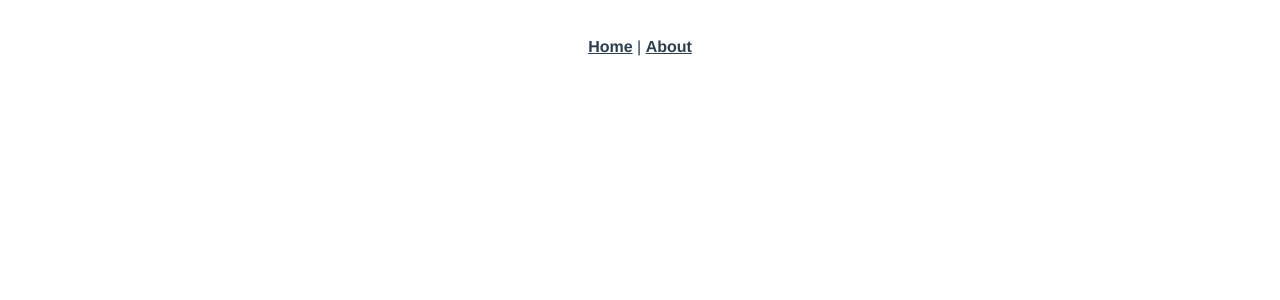
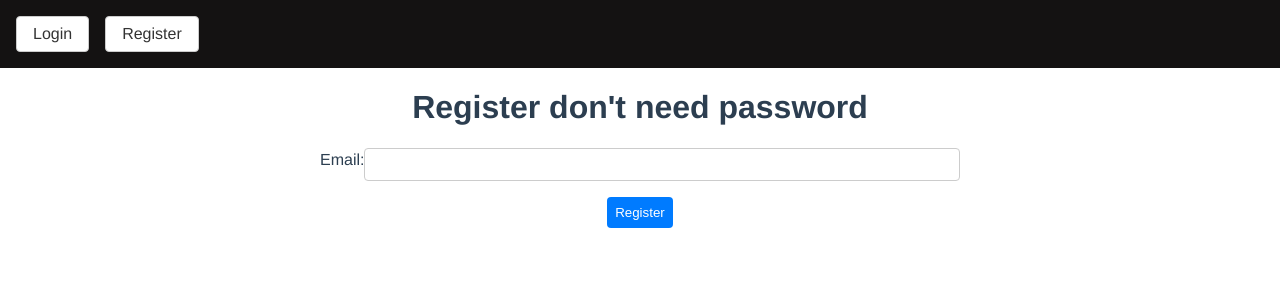
Before and after one commit to sanxincao/bootser-vue, a Vue app: page /register in a window 1280 px wide. Before the commit this address had no page. Shown: the top 300 px of the page. Built offline with nearby package versions, Linux system fonts and the light colour scheme.

Commit message:
save all

```diff
--- a/package.json
+++ b/package.json
@@ -8,6 +8,7 @@
     "lint": "vue-cli-service lint"
   },
   "dependencies": {
+    "axios": "^1.4.0",
     "core-js": "^3.8.3",
     "vue": "^3.2.13",
     "vue-router": "^4.0.3",
--- a/src/App.vue
+++ b/src/App.vue
@@ -1,12 +1,21 @@
 <template>
-  <nav>
-    <router-link to="/">Home</router-link> |
-    <router-link to="/about">About</router-link>
-  </nav>
-  <router-view/>
+  <Header />
+  <router-view />
 </template>
 
+<script lang="ts">
+import { defineComponent } from "vue";
+import Header from "@/components/MyAppheader.vue";
+
+export default defineComponent({
+  components: {
+    Header,
+  },
+});
+</script>
+
 <style lang="less">
+
 #app {
   font-family: Avenir, Helvetica, Arial, sans-serif;
   -webkit-font-smoothing: antialiased;
@@ -14,17 +23,12 @@
   text-align: center;
   color: #2c3e50;
 }
+body {
+  margin: 0;
+  padding: 0;
+}
+header {
+  margin: 0;
+}
 
-nav {
-  padding: 30px;
-
-  a {
-    font-weight: bold;
-    color: #2c3e50;
-
-    &.router-link-exact-active {
-      color: #42b983;
-    }
-  }
-}
 </style>
--- /dev/null
+++ b/src/api.ts
@@ -0,0 +1,7 @@
+import axios from "axios";
+
+const instance = axios.create({
+  baseURL: "https://127.0.0.1:8000/api",
+});
+
+export default instance;
--- /dev/null
+++ b/src/components/MyAppheader.vue
@@ -0,0 +1,73 @@
+<template>
+    <header v-if="showHeader">
+      <div class="auth-buttons">
+        <router-link to="/login"  class="button-link">Login</router-link>
+        <router-link to="/register" class="button-link">Register</router-link>
+      </div>
+    </header>
+
+</template>
+
+<script lang="ts">
+import { defineComponent } from "vue";
+import { RouteLocationNormalized } from "vue-router";
+
+export default defineComponent({
+  data() {
+    return {
+      showHeader: true,
+    };
+  },
+  methods: {
+    login(): void {
+      // handle login logic
+    },
+    register(): void {
+      // handle register logic
+    },
+  },
+  created() {
+    this.$router.beforeEach((to: RouteLocationNormalized, from: RouteLocationNormalized, next: any) => {
+      if (to.path === "/login") {
+        this.showHeader = false;
+      } else {
+        this.showHeader = true;
+      }
+      next();
+    });
+  },
+});
+</script>
+
+<style>
+  header {
+  display: flex;
+  justify-content: space-between;
+  align-items: center;
+  padding: 1rem;
+  background-color: #141212;
+  margin-left: 0;
+  margin-right: 0;
+}
+
+  .button-link {
+  display: inline-block;
+  padding: 0.5rem 1rem;
+  background-color: #fff;
+  color: #333;
+  border-radius: 0.25rem;
+  border: 1px solid #ccc;
+  text-decoration: none;
+  transition: all 0.2s ease-in-out;
+}
+
+.button-link:hover {
+  background-color: #333;
+  color: #fff;
+  border-color: #333;
+}
+  .auth-buttons {
+    display: flex;
+    gap: 1rem;
+  }
+  </style>
--- /dev/null
+++ b/src/components/ProductGrid.vue
@@ -0,0 +1,63 @@
+<template>
+  <div class="product-grid-container">
+    <div class="product-grid">
+      <div v-for="product in products" :key="product.id" class="product-grid-item">
+        <img :src="product.image" :alt="product.name" />
+        <h3>{{ product.name }}</h3>
+        <p>{{ product.price }}</p>
+      </div>
+    </div>
+  </div>
+</template>
+
+<script lang="ts">
+import { defineComponent } from "vue";
+
+interface Product {
+  id: number;
+  name: string;
+  price: number;
+  image: string;
+}
+
+export default defineComponent({
+  name: "ProductGrid",
+  props: {
+    products: {
+      type: Array as () => Product[],
+      required: true,
+    },
+  },
+});
+</script>
+<style scoped>
+.product-grid-container {
+  display: flex;
+  justify-content: center;
+  margin: 0 calc(50% - 50vw);
+}
+
+.product-grid {
+  display: flex;
+  flex-wrap: wrap;
+  justify-content: center;
+  gap: 3rem;
+  width: calc(4 / 5 * 100%);
+}
+
+.product-grid-item {
+  display: flex;
+  flex-direction: column;
+  align-items: center;
+  gap: 0.5rem;
+  width: 100%;
+  max-width: 400px;
+}
+
+.product-grid-item img {
+  width: 100%;
+  height: auto;
+  object-fit: cover;
+  border-radius: 0.25rem;
+}
+</style>
--- a/src/router/index.ts
+++ b/src/router/index.ts
@@ -14,7 +14,17 @@ const routes: Array<RouteRecordRaw> = [
     // this generates a separate chunk (about.[hash].js) for this route
     // which is lazy-loaded when the route is visited.
     component: () => import(/* webpackChunkName: "about" */ '../views/AboutView.vue')
-  }
+  },
+  {
+    path:'/login',
+    name:'login',
+    component: () => import(/* webpackChunkName: "login" */ '../views/LoginView.vue')
+  },
+  {
+    path:'/register',
+    name:'register',
+    component: () => import(/* webpackChunkName: "register" */ '../views/RegisterView.vue')
+  },
 ]
 
 const router = createRouter({
--- a/src/views/HomeView.vue
+++ b/src/views/HomeView.vue
@@ -1,18 +1,66 @@
 <template>
   <div class="home">
-    <img alt="Vue logo" src="../assets/logo.png">
-    <HelloWorld msg="Welcome to Your Vue.js + TypeScript App"/>
+    <ProductGrid :products="products" />
   </div>
 </template>
 
 <script lang="ts">
 import { defineComponent } from 'vue';
-import HelloWorld from '@/components/HelloWorld.vue'; // @ is an alias to /src
+import ProductGrid from "@/components/ProductGrid.vue";
+interface Product {
+  id: number;
+  name: string;
+  price: number;
+  image: string;
+}
 
 export default defineComponent({
   name: 'HomeView',
   components: {
-    HelloWorld,
+    ProductGrid,
+  },
+  data() {
+    return {
+      products: [
+        {
+          id: 1,
+          name: "Product 1",
+          price: 10,
+          image: "https://via.placeholder.com/200x200",
+        },
+        {
+          id: 2,
+          name: "Product 2",
+          price: 20,
+          image: "https://via.placeholder.com/200x200",
+        },
+        {
+          id: 3,
+          name: "Product 3",
+          price: 30,
+          image: "https://via.placeholder.com/200x200",
+        },
+        {
+          id: 1,
+          name: "Product 1",
+          price: 10,
+          image: "https://via.placeholder.com/200x200",
+        },
+        {
+          id: 2,
+          name: "Product 2",
+          price: 20,
+          image: "https://via.placeholder.com/200x200",
+        },
+        {
+          id: 3,
+          name: "Product 3",
+          price: 30,
+          image: "https://via.placeholder.com/200x200",
+        },
+
+      ] as Product[],
+    };
   },
 });
 </script>
--- /dev/null
+++ b/src/views/LoginView.vue
@@ -0,0 +1,78 @@
+<template>
+  <div class="container">
+    <div>
+      <h1>Login don't need password</h1>
+      <form>
+        <div class="form-group">
+          <label for="email">Email:</label>
+          <input type="email" id="email" name="email" required />
+        </div>
+        <button type="submit" @click.prevent="login">Login</button>
+      </form>
+    </div>
+  </div>
+  </template>
+
+  <script lang="ts">
+  import { defineComponent } from "vue";
+  import instance from "@/api";
+
+  export default defineComponent({
+    name: "LoginView",
+    data() {
+      return {
+        email: "",
+      };
+    },
+    methods: {
+      async login(): Promise<void> {
+        try {
+          const response = await instance.post("/login", {
+            email: this.email,
+          });
+          console.log(response.data);
+        } catch (error) {
+          console.error(error);
+        }
+      },
+    },
+  });
+  </script>
+
+  <style scoped>
+   .container {
+   display: flex;
+   justify-content: center;
+ }
+
+ .form {
+   width: 50%;
+ }
+
+ .form-group {
+  display: flex;
+  align-items: center;
+  margin-bottom: 1rem;
+ }
+
+ label {
+   display: block;
+   margin-bottom: 0.5rem;
+ }
+
+ input[type="email"] {
+   width: 100%;
+   padding: 0.5rem;
+   border: 1px solid #ccc;
+   border-radius: 0.25rem;
+ }
+
+ button[type="submit"] {
+   padding: 0.5rem;
+   background-color: #007bff;
+   color: #fff;
+   border: none;
+   border-radius: 0.25rem;
+   cursor: pointer;
+ }
+  </style>
--- /dev/null
+++ b/src/views/RegisterView.vue
@@ -0,0 +1,79 @@
+<template>
+  <div class="container">
+    <div class="form">
+      <h1>Register don't need password</h1>
+      <form>
+        <div class="form-group">
+          <label for="email">Email:</label>
+          <input type="email" id="email" name="email" required />
+        </div>
+        <div >
+          <button type="submit" @click.prevent="register">Register</button>
+        </div>
+      </form>
+    </div>
+  </div>
+</template>
+
+  <script lang="ts">
+  import { defineComponent } from "vue";
+  import instance from "@/api";
+
+
+  export default defineComponent({
+    data() {
+      return {
+        email: "",
+      };
+    },
+    methods: {
+      async register(): Promise<void> {
+      try {
+        const response = await instance.post("/register", {
+          email: this.email,
+        });
+        console.log(response.data);
+      } catch (error) {
+        console.error(error);
+      }
+    },
+    },
+  });
+  </script>
+ <style scoped>
+ .container {
+   display: flex;
+   justify-content: center;
+ }
+
+ .form {
+   width: 50%;
+ }
+
+ .form-group {
+  display: flex;
+  align-items: center;
+  margin-bottom: 1rem;
+ }
+
+ label {
+   display: block;
+   margin-bottom: 0.5rem;
+ }
+
+ input[type="email"] {
+   width: 100%;
+   padding: 0.5rem;
+   border: 1px solid #ccc;
+   border-radius: 0.25rem;
+ }
+
+ button[type="submit"] {
+   padding: 0.5rem;
+   background-color: #007bff;
+   color: #fff;
+   border: none;
+   border-radius: 0.25rem;
+   cursor: pointer;
+ }
+ </style>
--- a/vue.config.js
+++ b/vue.config.js
@@ -1,4 +1,17 @@
 const { defineConfig } = require('@vue/cli-service')
+const path = require('path')
+function resolve(dir) {
+  return path.join(__dirname, dir)// path.join(__dirname)设置绝对路径
+}
 module.exports = defineConfig({
-  transpileDependencies: true
+  transpileDependencies: true,
+  chainWebpack: (config) => {
+    config.resolve.alias
+      .set('@', resolve('./src'))
+      .set('components', resolve('./src/components'))
+      .set('views', resolve('./src/views'))
+      .set('assets', resolve('./src/assets'))
+      .set('styles', resolve('./src/styles'))
+      .set('api', resolve('./src/api'))
+  }
 })
```
Also changed, not shown: tsconfig.json (+7 -3 lines), 2 other files (tests, documents, lock files or other folders).
